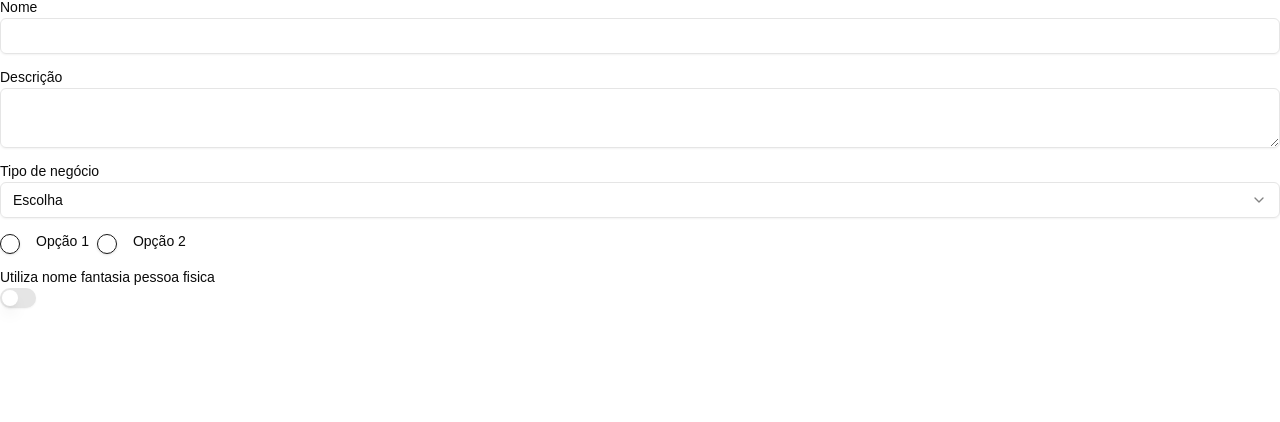
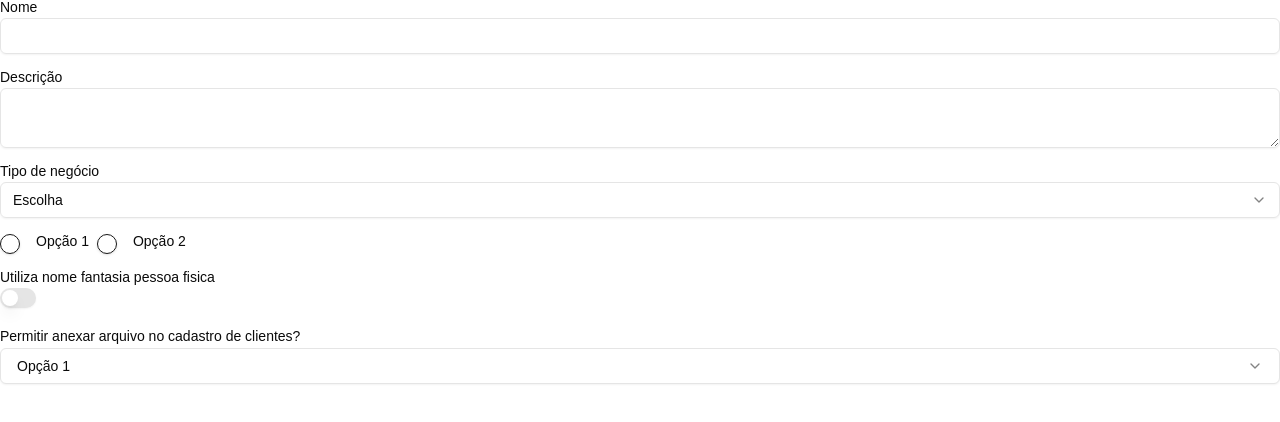
Before and after one commit to conceito-sankhya/vidya-manager-web, a Next.js app: page /teste in a window 1280 px wide. Shown: the top 422 px of the page. Built offline with nearby package versions, Linux system fonts and the light colour scheme.

Commit message:
feat: add autocomplete input component

```diff
--- a/package.json
+++ b/package.json
@@ -11,9 +11,10 @@
   "dependencies": {
     "@hookform/resolvers": "^3.9.1",
     "@radix-ui/react-avatar": "^1.1.1",
-    "@radix-ui/react-dialog": "^1.1.3",
+    "@radix-ui/react-dialog": "^1.1.6",
     "@radix-ui/react-dropdown-menu": "^2.1.2",
     "@radix-ui/react-label": "^2.1.0",
+    "@radix-ui/react-popover": "^1.1.6",
     "@radix-ui/react-radio-group": "^1.2.3",
     "@radix-ui/react-select": "^2.1.6",
     "@radix-ui/react-slot": "^1.1.0",
--- a/src/app/teste/page.tsx
+++ b/src/app/teste/page.tsx
@@ -2,6 +2,24 @@ import Input from "@/components/input/input";
 
 const selectOptions = ["opção 1", "opção 2", "opção 3", "opção 4"];
 const radioItemOptions = ["opção 1", "opção 2"];
+const autocompleteOptions = [
+  {
+    value: "opção 1",
+    autocompleteOptionLabel: "Opção 1",
+  },
+  {
+    value: "opção 2",
+    autocompleteOptionLabel: "Opção 2",
+  },
+  {
+    value: "opção 3",
+    autocompleteOptionLabel: "Opção 3",
+  },
+  {
+    value: "opção 4",
+    autocompleteOptionLabel: "Opção 4",
+  }
+];
 
 export default function TestePage() {
   return (
@@ -12,6 +30,7 @@ export default function TestePage() {
         <Input.SelectInput label="Tipo de negócio" selectOptions={selectOptions} />
         <Input.RadioInput labelItems={radioItemOptions} />
         <Input.SwitchInput label="Utiliza nome fantasia pessoa fisica" />
+        <Input.AutocompleteInput autocompleteOptions={autocompleteOptions} label="Permitir anexar arquivo no cadastro de clientes?" />
       </div>
     </div>
   );
--- /dev/null
+++ b/src/components/input/autocomplete/autocomplete.input.tsx
@@ -0,0 +1,87 @@
+"use client"
+
+import { Button } from "@/components/ui/button";
+import {
+    Command,
+    CommandEmpty,
+    CommandGroup,
+    CommandInput,
+    CommandItem,
+    CommandList
+} from "@/components/ui/command";
+import { Label } from "@/components/ui/label";
+import { Popover, PopoverContent, PopoverTrigger } from "@/components/ui/popover";
+import { cn } from "@/lib/utils";
+import { Check, ChevronDown } from "lucide-react";
+import React, { useState } from "react";
+
+interface AutocompleteOptions {
+    value: string;
+    autocompleteOptionLabel: string;
+  }
+
+interface AutocompleteInputProps extends React.HTMLAttributes<HTMLDivElement> {
+    autocompleteOptions: AutocompleteOptions[],
+    label?: string
+}
+
+const AutocompleteInput: React.FC<AutocompleteInputProps> = ({
+    autocompleteOptions,
+    label,
+    className
+}) => {
+    const [openAutocomplete, setOpenAutocomplete] = useState(false);
+    const [autocompleteValue, setAutocompleteValue] = useState(autocompleteOptions[0].value);
+
+    return (
+        <div className="w-full">
+            {label && <Label>{label}</Label>}
+            <Popover open={openAutocomplete} onOpenChange={setOpenAutocomplete}>
+                <PopoverTrigger asChild>
+                    <Button
+                        variant="outline"
+                        role="autocomplete"
+                        aria-expanded={openAutocomplete}
+                        className={cn("w-full justify-between", className)}
+                    >
+                        {autocompleteValue
+                            ? autocompleteOptions.find((option) => option.value === autocompleteValue)?.autocompleteOptionLabel
+                            : autocompleteOptions[0].autocompleteOptionLabel
+                        }
+                        <ChevronDown className="opacity-50" />
+                    </Button>
+                </PopoverTrigger>
+                <PopoverContent className="w-full p-0" >
+                    <Command>
+                        <CommandInput placeholder="Digite uma opção" className="h-9" />
+                        <CommandList>
+                            <CommandEmpty>Opção não encontrada.</CommandEmpty>
+                            <CommandGroup>
+                                {autocompleteOptions.map((option) => (
+                                    <CommandItem
+                                        key={option.value}
+                                        value={option.value}
+                                        onSelect={(currentAutocompleteValue) => {
+                                            setAutocompleteValue(currentAutocompleteValue === autocompleteValue ? "" : currentAutocompleteValue)
+                                            setOpenAutocomplete(false)
+                                        }}
+                                    >
+                                        {option.autocompleteOptionLabel}
+                                        <Check
+                                            className={cn(
+                                                "ml-auto",
+                                                autocompleteValue === option.value ? "opacity-100" : "opacity-0"
+                                            )}
+                                        />
+                                    </CommandItem>
+                                ))}
+                            </CommandGroup>
+                        </CommandList>
+                    </Command>
+                </PopoverContent>
+            </Popover>
+        </div>
+     );
+}
+
+export default AutocompleteInput;
--- a/src/components/input/input.tsx
+++ b/src/components/input/input.tsx
@@ -1,3 +1,4 @@
+import AutocompleteInput from "./autocomplete/autocomplete.input";
 import RadioInput from "./radio/radio.input";
 import SelectInput from "./select/select.input";
 import SwitchInput from "./switch/switch.input";
@@ -9,7 +10,8 @@ const Input = {
   TextAreaInput,
   SelectInput,
   RadioInput,
-  SwitchInput
+  SwitchInput,
+  AutocompleteInput
 };
 
 export default Input;
--- /dev/null
+++ b/src/components/ui/popover.tsx
@@ -0,0 +1,33 @@
+"use client"
+
+import * as React from "react"
+import * as PopoverPrimitive from "@radix-ui/react-popover"
+
+import { cn } from "@/lib/utils"
+
+const Popover = PopoverPrimitive.Root
+
+const PopoverTrigger = PopoverPrimitive.Trigger
+
+const PopoverAnchor = PopoverPrimitive.Anchor
+
+const PopoverContent = React.forwardRef<
+  React.ElementRef<typeof PopoverPrimitive.Content>,
+  React.ComponentPropsWithoutRef<typeof PopoverPrimitive.Content>
+>(({ className, align = "center", sideOffset = 4, ...props }, ref) => (
+  <PopoverPrimitive.Portal>
+    <PopoverPrimitive.Content
+      ref={ref}
+      align={align}
+      sideOffset={sideOffset}
+      className={cn(
+        "z-50 w-72 rounded-md border bg-popover p-4 text-popover-foreground shadow-md outline-none data-[state=open]:animate-in data-[state=closed]:animate-out data-[state=closed]:fade-out-0 data-[state=open]:fade-in-0 data-[state=closed]:zoom-out-95 data-[state=open]:zoom-in-95 data-[side=bottom]:slide-in-from-top-2 data-[side=left]:slide-in-from-right-2 data-[side=right]:slide-in-from-left-2 data-[side=top]:slide-in-from-bottom-2",
+        className
+      )}
+      {...props}
+    />
+  </PopoverPrimitive.Portal>
+))
+PopoverContent.displayName = PopoverPrimitive.Content.displayName
+
+export { Popover, PopoverTrigger, PopoverContent, PopoverAnchor }
```
Also changed, not shown: 1 other file (tests, documents, lock files or other folders).
